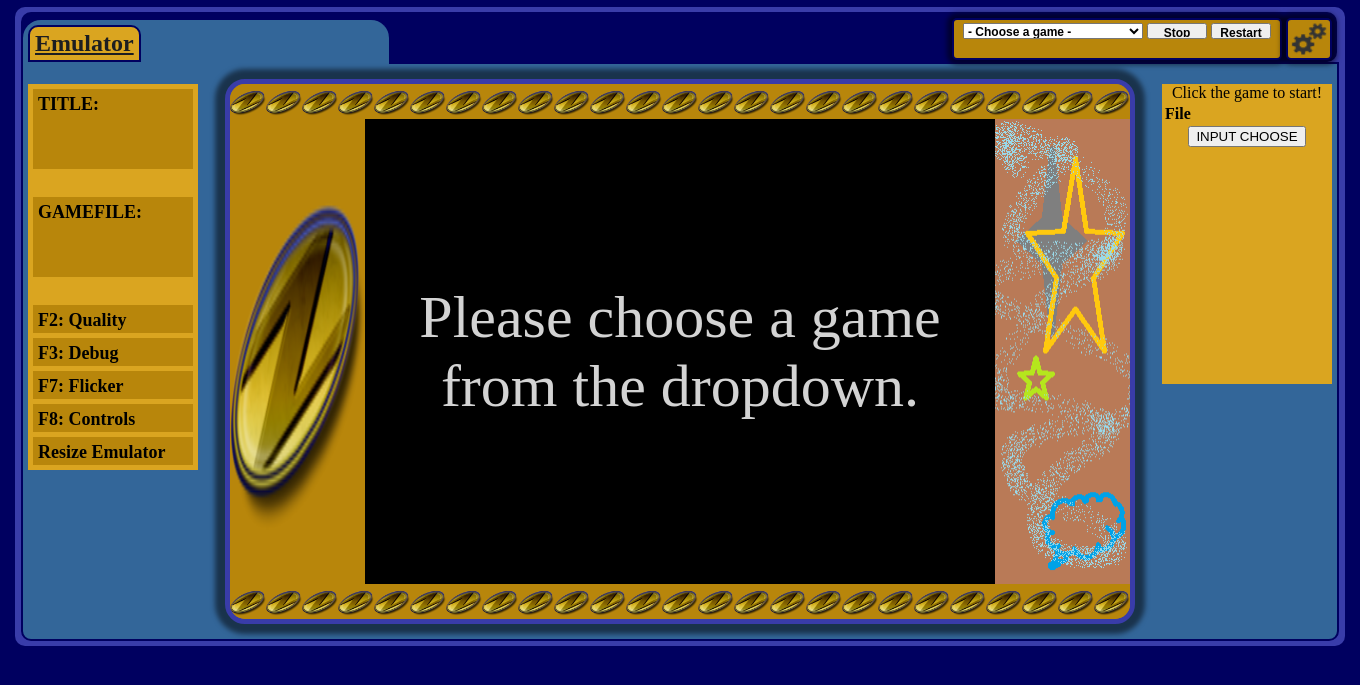
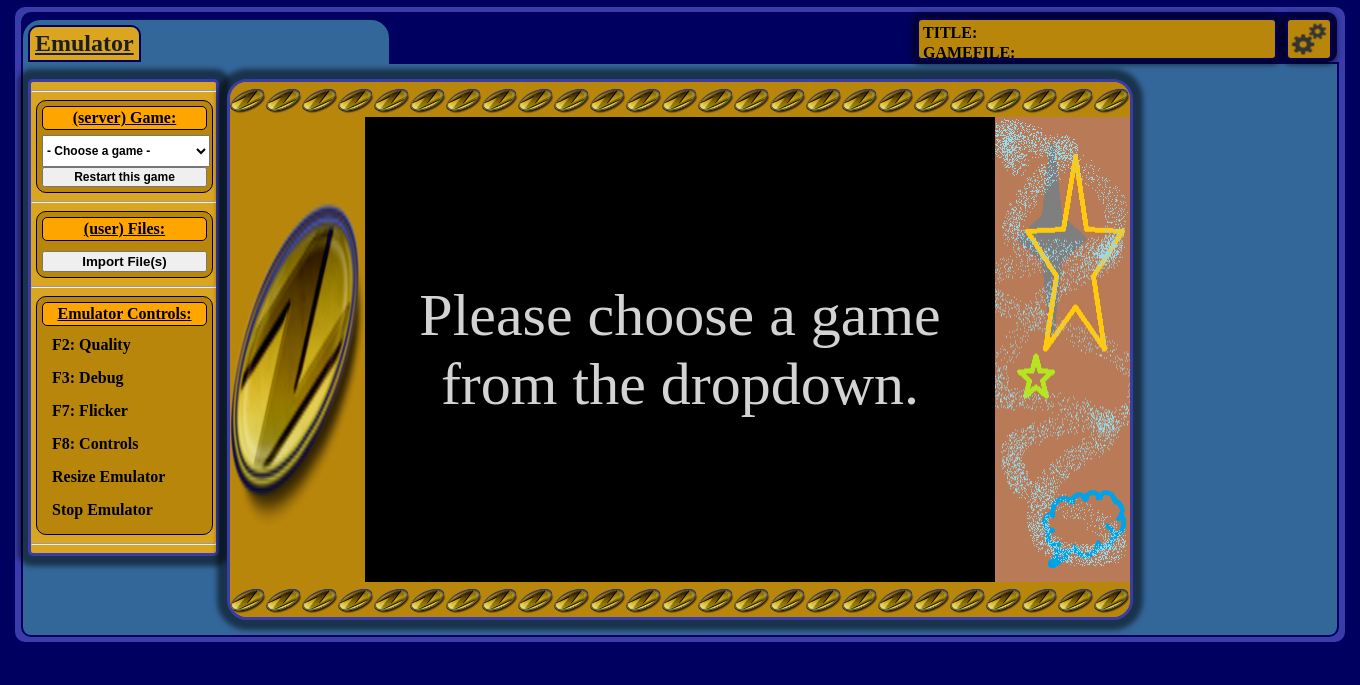
Before and after one commit to nicksen782/OnlineUzeboxPlayer, a PHP site: page /CURRENT/ in a window 1360 px wide. Shown: the top 685 px of the page. Run offline with PHP 8.4, Linux system fonts and the light colour scheme; data comes from the database, SQL or seed files in the repository; data that the repository does not hold is empty.

Commit message:
User Interface updates. All emulator controls are now on the left. Emulator iframe auto-resize is now more accurate and avoids the clipping on the side. User-supplied game files are output to a file list and they will need to click the game file to start the game.

```diff
--- a/CURRENT/HELP_php-error.txt
+++ /dev/null
@@ -1,4 +0,0 @@
-[23-Dec-2016 12:11:02 America/Detroit] PHP Warning:  file_get_contents(sql.sql): failed to open stream: No such file or directory in /home/ubuntu/workspace/web/ACTIVE/dt5/index_p.php on line 13
-[23-Dec-2016 12:11:02 America/Detroit] PHP Fatal error:  Call to a member function bindValue() on a non-object in /home/ubuntu/workspace/web/ACTIVE/dt5/index_p.php on line 322
-[23-Dec-2016 12:11:52 America/Detroit] PHP Fatal error:  Call to a member function bindValue() on a non-object in /home/ubuntu/workspace/web/ACTIVE/dt5/index_p.php on line 322
-[23-Dec-2016 12:11:53 America/Detroit] PHP Fatal error:  Call to a member function bindValue() on a non-object in /home/ubuntu/workspace/web/ACTIVE/dt5/index_p.php on line 322
--- a/CURRENT/css/index.css
+++ b/CURRENT/css/index.css
@@ -94,14 +94,19 @@ div#top_panel_right {
 	width: 320px;
 	height: 32px;
 	/*display: inline-block;*/
+	display: none;
 	vertical-align: top;
 	text-align: center;
 	padding: 3px;
 	background-color: darkgoldenrod;
 	border-radius: 5px;
 	border: 2px solid #000060;
-	box-shadow: 0px 0px 5px 5px rgba(0, 0, 0, 0.5); */
+	box-shadow: 0px 0px 5px 5px rgba(0, 0, 0, 0.5);
 }
+
+
+
+
 
 div#top_panel_right_gamemanager {
 	position: absolute;
@@ -120,8 +125,8 @@ div#top_panel_right_gamemanager {
 }
 
 #gameMenu_select {
-	width: 180px;
-	height: 50%;
+	/* width: 180px; */
+	height: 32px;
 	font-weight: bold;
 	vertical-align: top;
 	font-size: 12px;
@@ -136,17 +141,19 @@ div#top_panel_right_gamemanager {
 }
 
 input#stopEmulator_button {
-	width: 60px;
-	height: 50%;
+	/*width: 60px;*/
+	/* height: 50%; */
+	/*width: 48%;*/
 	/* margin-top: 1px; */
-	font-weight: bold;
-	vertical-align: top;
-	font-size: 12px;
+	/*font-weight: bold;*/
+	/*vertical-align: top;*/
+	/*font-size: 12px;*/
 }
 
 input#restartEmulator_button {
-	width: 60px;
-	height: 50%;
+	/* width: 60px; */
+	/* height: 50%; */
+	width: 100%;
 	/* margin-top: 1px; */
 	font-weight: bold;
 	vertical-align: top;
@@ -237,7 +244,7 @@ input#restartEmulator_button {
 	position: relative;
 	border-radius: 20px;
 	border: 5px solid #000060;
-	border: 5px solid rgb(57, 60, 169);
+	border: 3px solid rgb(57, 60, 169);
 }
 .gameframe_borders{background-color: darkgoldenrod;}
 #emscripten_iframe 		 	 {z-index:5;}
@@ -437,30 +444,35 @@ input#newFileUpload_browse {
 }
 
 #userFileControls{
-	position:absolute;
+	/* position:absolute; */
 	top: 5px;
 	right: 5px;
-	width: 170px;
-	height: 300px;
+	/* width: 170px; */
+	/* height: 300px; */
 	padding: 0px 0px 0px 0px;
-	background-color:goldenrod;
+	/* background-color:goldenrod; */
 }
 
 #emulatorControls{
 	position:absolute;
-	top: 5px;
+	/* top: 5px; */
 	left: 5px;
-	 /*width:150px;*/
-	 /*height:200px;*/
+	width: 185px;
+	/*height:200px;*/
 	padding: 0px 0px 0px 0px;
 	background-color:goldenrod;
+	border-radius: 5px;
+	border: 2px solid #000060;
+	border: 3px solid rgb(57, 60, 169);
+	box-shadow: 0px 0px 5px 2px;
+	box-shadow: 0px 0px 5px 10px rgba(0, 0, 0, 0.5);
 }
 .emulatorControls_buttons{
-	width: 150px;
+	width: 145px;
 	height: 18px;
 	/* line-height: 50px; */
 	font-weight: bold;
-	font-size: 18px;
+	font-size: 16px;
 	background-color:darkgoldenrod;
 	margin: 5px;
 	padding: 5px;
@@ -469,25 +481,89 @@ input#newFileUpload_browse {
 .emulatorControls_buttons:hover{ background-color:gold;transform: scale(1.05); }
 .emulatorControls_buttons:active{ transform: scale(0.95); }
 
-.emulatorControls_info{
-	width: 150px;
-	height: 70px;
+
+
+#top_panel_right_user{
+	position: absolute;
+	top: 6px;
+	right: 60px;
+	/* background-color: #336699; */
+	width: 350px;
+	height: 32px;
+	/*display: inline-block;*/
+	vertical-align: top;
+	text-align: center;
+	padding: 3px;
+	background-color: darkgoldenrod;
+	border-radius: 5px;
+	border: 2px solid #000060;
+	box-shadow: 0px 0px 5px 5px rgba(0, 0, 0, 0.5);
+}
+
+.emulatorControls_section{
+	width: 165px;
+	/* height: 70px; */
 	/*line-height: 50px;*/
 	font-weight: bold;
-	font-size: 18px;
+	font-size: 16px;
 	background-color:darkgoldenrod;
 	margin: 5px;
 	padding: 5px;
 	word-wrap: break-word;
 	text-align: left;
+	border-radius: 10px;
+	border: 1px solid black;
+}
+.emulatorControls_section_title{
+	font-weight:bold;
+	background-color: orange;
+	text-align: center;
+	margin-bottom: 5px;
+	text-decoration: underline;
+	border-radius: 5px;
+	padding: 2px;
+	border: 1px solid black;
+}
+
+.emulatorControls_info{
+	/*width: 165px;*/
+	/*height: 50%;*/
+	/* line-height: 32px; */
+	font-weight: bold;
+	font-size: 16px;
+	/* background-color:darkgoldenrod; */
+	margin: 0px;
+	padding: 0px;
+	word-wrap: break-word;
+	text-align: left;
+	/* margin-right: 10px; */
 }
 
 .userGameFileLink{
 	text-decoration:underline;
 	color:blue;
 	font-weight:bold;
+	margin-left:5px;
 }
 .userGameFileLink:hover{
 	text-color:blue;
 	color:yellow;
 }
+
+input#FilesFromUser_viewableBtn {
+	width: 100%;
+	font-weight: bold;
+	margin-top: 5px;
+}
+
+#top_panel_right_user table{
+	height:inherit;
+	margin: 0px !important;
+	padding: 0px !important;
+	overflow:scroll;
+	border-collapse: collapse;
+}
+#top_panel_right_user table td:nth-child(1){
+	width: 120px;
+}
+#top_panel_right_user table td:nth-child(2){}
--- a/CURRENT/cuzebox_minimal.html
+++ b/CURRENT/cuzebox_minimal.html
@@ -5,7 +5,7 @@
     <meta http-equiv="Content-Type" content="text/html; charset=utf-8">
     <title>CUzeBox example page</title>
     <style>
-      html{ padding:5px; }
+      html{ padding:0px; }
       body {
         font-family: arial;
         margin: 0px;
--- a/CURRENT/index.php
+++ b/CURRENT/index.php
@@ -30,13 +30,27 @@
 		</div>
 
 		<div id="top_panel_right" class="panels">
-			<select id="gameMenu_select">
-				<option value=""> - Choose a game - </option>
-			</select>
-			<input id="stopEmulator_button" type="button" value="Stop">
-			<input id="restartEmulator_button" type="button" value="Restart">
-			<br>
-			<div id="progressBar"></div>
+			<!--<select id="gameMenu_select">-->
+			<!--	<option value=""> - Choose a game - </option>-->
+			<!--</select>-->
+			<!--<input id="stopEmulator_button" type="button" value="Stop">-->
+			<!--<input id="restartEmulator_button" type="button" value="Restart">-->
+			<!--<br>-->
+			<!--<div id="progressBar"></div>-->
+		</div>
+
+		<div id="top_panel_right_user" class="panels">
+			<table>
+				<tr class="emulatorControls_info">
+					<td>TITLE:</td>
+					<td id="emulatorControls_title"></td>
+				</tr>
+				<tr class="emulatorControls_info">
+					<td>GAMEFILE:</td>
+					<td id="emulatorControls_gamefile"></td>
+				</tr>
+			</table>
+
 		</div>
 
 		<div id="top_panel_right_gamemanager" class="panels">
@@ -57,37 +71,38 @@
 
 		<div id="middle">
 			<div id="VIEW_emulator" class="views">
+
 				<div id="emulatorControls">
-					<div class="emulatorControls_info" id="emulatorControls_title">TITLE:<br></div>
+
+					<hr>
+					<div class="emulatorControls_section">
+						<div class="emulatorControls_section_title">(server) Game:</div>
+						<select id="gameMenu_select">
+							<option value=""> - Choose a game - </option>
+						</select>
+						<input id="restartEmulator_button" type="button" value="Restart this game">
 						<br>
-					<div class="emulatorControls_info" id="emulatorControls_gamefile">GAMEFILE:<br></div>
-					<br>
+						<div id="progressBar"></div>
+					</div>
+					<hr>
+					<div class="emulatorControls_section">
+						<div class="emulatorControls_section_title">(user) Files:</div>
+						<div id="userGameFiles"></div>
+						<input style="display:none;" id="FilesFromUser" type="file" value="CHOOSE" multiple>
+						<input type="button" id="FilesFromUser_viewableBtn" value="Import File(s)" onclick="document.querySelector('#FilesFromUser').click();">
+					</div>
+					<hr>
+					<div class="emulatorControls_section">
+						<div class="emulatorControls_section_title">Emulator Controls:</div>
 						<div class="emulatorControls_buttons" id="emulatorControls_F2">F2: Quality</div>
 						<div class="emulatorControls_buttons" id="emulatorControls_F3">F3: Debug</div>
 						<div class="emulatorControls_buttons" id="emulatorControls_F7">F7: Flicker</div>
 						<div class="emulatorControls_buttons" id="emulatorControls_F8">F8: Controls</div>
 						<div class="emulatorControls_buttons" id="emulatorControls_resize">Resize Emulator</div>
-
+						<div class="emulatorControls_buttons" id="stopEmulator_button">Stop Emulator</div>
 					</div>
-
-				<div id="userFileControls">
-					Click the game to start!
-					<table id="userGameFiles">
-						<tr>
-							<th>File</th>
-						</tr>
-						<!--<tr>-->
-						<!--	<td>gamefile.uze</td>-->
-						<!--	<td><input type="button" value="DEL"></td>-->
-						<!--</tr>-->
-
-					</table>
-						<input style="display:none;" id="FilesFromUser" type="file" value="CHOOSE" multiple>
-						<input type="button" value="INPUT CHOOSE" onclick="document.querySelector('#FilesFromUser').click();">
-
+					<hr>
 				</div>
-
-
 
 				<div class="gameframe_">
 				<div class="gameframe_border_top gameframe_borders"></div>
--- a/CURRENT/js/index.js
+++ b/CURRENT/js/index.js
@@ -51,7 +51,7 @@ function loadUserGameIntoEmu(gamefile){
 		iframe.contentWindow.document.close();
 	};
 
-	// var game = document.getElementById('gameMenu_select').value;
+	document.getElementById('gameMenu_select').value = "";
 
 	var thedata = {
 		o: "loadUserGameIntoEmu",
@@ -83,8 +83,15 @@ function resizeEmulatorView(){
 	// Get the middle emulator view container
 	var middle_cont1 = document.querySelector('#middle_cont1');
 
-	var iframeHTMLdimensions = document.getElementById('emscripten_iframe').contentDocument.querySelector('html').getBoundingClientRect();
-	// var iframeHTMLdimensions = document.getElementById('emscripten_iframe').contentDocument.querySelector('#canvas').getBoundingClientRect();
+	// Check if the inner #canvas exists.
+	var iframeHTMLdimensions;
+	try{
+		iframeHTMLdimensions = document.getElementById('emscripten_iframe').contentDocument.querySelector('#canvas').getBoundingClientRect();
+	}
+	catch(e){
+		console.info("The inner #canvas did not exist. Using inner html dimensions instead.");
+		iframeHTMLdimensions = document.getElementById('emscripten_iframe').contentDocument.querySelector('html').getBoundingClientRect();
+	}
 
 	thisIframe.style.width           = iframeHTMLdimensions.width+"px";//emuCanvas.style.width;
 	thisIframeContainer.style.width  = iframeHTMLdimensions.width+"px";//emuCanvas.style.width;
@@ -118,6 +125,7 @@ function viewSwitcher(view) {
 		case "emu":
 			{
 				document.getElementById('top_panel_right').classList.add('show');
+				document.getElementById('top_panel_right_user').classList.add('show');
 				document.getElementById('VIEW_emulator').classList.add('show');
 				break;
 			}
@@ -217,23 +225,17 @@ window.onload = function() {
 
 		// Clear the rows of the table.
 		// Get a handle on the table and then clear the table.
-		var thetable = document.querySelector("#userGameFiles");
-		for(var i = 1; i < thetable.rows.length;){
-			thetable.deleteRow(i);
-		}
-		var tbody = thetable.querySelector("tbody");
-		var row ;
-		var removeBtn;
-		var removeGameFile_onclick_text;
-
-		// var _this = document.getElementById('FilesFromUser');
+		var userGameFiles = document.querySelector("#userGameFiles");
+		userGameFiles.innerHTML = "";
 
 		// NOTHING SHOULD ACTUALLY UPLOAD TO THE SERVER!
 
 		// Create a local (global) variable of file data.
 		thefiles=[];
+
 		// Use the filereader api to convert data to blob/arraybuffer.
 		for (var i = 0; i < _this.files.length; i++) {
+			if(i==0){ userGameFiles.innerHTML += "Click gamefile to start:<br>"; }
 			var reader = new FileReader();
 			reader.onload = (function(e) {
 				var filedata = e.target.result;
@@ -245,20 +247,14 @@ window.onload = function() {
 					{filename:this.fileobj.name, completefilepath:filedata2, ext:this.fileext}
 				);
 
-				// Insert a new row for each file entry returned.
-				row = thetable.insertRow(1);
-
 				// Add contents to the new row's cells.
-				var cell0 = row.insertCell(0); cell0.innerHTML = "<span class='userGameFileLink' onclick='loadUserGameIntoEmu(\""+this.fileobj.name+"\");'>" + this.fileobj.name + "</span>";
-
-				// Add the new row to the table body.
-				tbody.appendChild(row);
-
+				userGameFiles.innerHTML += "<div class='userGameFileLink' onclick='loadUserGameIntoEmu(\""+this.fileobj.name+"\");'>" + this.fileobj.name + "</div>";
 			});
 			// Get the file extension.
 			reader.fileobj = _this.files[i];
 			reader.fileext = reader.fileobj.name.substr((~-reader.fileobj.name.lastIndexOf(".") >>> 0) + 2);
 			reader.readAsArrayBuffer(reader.fileobj);
+
 		}
 
 
@@ -271,7 +267,7 @@ window.onload = function() {
 	viewSwitcher("emu");
 	// viewSwitcher("gamedbman");
 
-resizeEmulatorView();
+	resizeEmulatorView();
 
 	// Emulator
 	document.getElementById('emscripten_iframe_container').addEventListener('mouseenter', function() {
@@ -300,8 +296,8 @@ resizeEmulatorView();
 	// Emulator - Top-right panel
 	document.getElementById('stopEmulator_button').addEventListener('click', function() {
 		document.getElementById('emscripten_iframe_container').querySelector('iframe').src = "loading.html";
-		document.getElementById('emulatorControls_title').innerHTML="TITLE:<br>"+"";
-		document.getElementById('emulatorControls_gamefile').innerHTML="GAMEFILE:<br>"+"";
+		document.querySelector('#emulatorControls_title').innerHTML    ="";
+		document.querySelector('#emulatorControls_gamefile').innerHTML ="";
 	});
 	document.getElementById('restartEmulator_button').addEventListener('click', function() {
 		document.getElementById('gameMenu_select').dispatchEvent(new Event('change'));
@@ -525,8 +521,8 @@ function iframeIsReadyNow(currentgame, uzerom, filelist) {
 		"\n\n"
 	);
 
-	document.getElementById('emulatorControls_title').innerHTML="TITLE:<br>"+currentgame;
-	document.getElementById('emulatorControls_gamefile').innerHTML="GAMEFILE:<br>"+uzerom;
+	document.querySelector('#emulatorControls_title').innerHTML    =""+currentgame;
+	document.querySelector('#emulatorControls_gamefile').innerHTML =""+uzerom;
 
 	document.getElementById('emscripten_iframe').focus();
 
```
Lines whose indentation alone changed are shown as unchanged.
